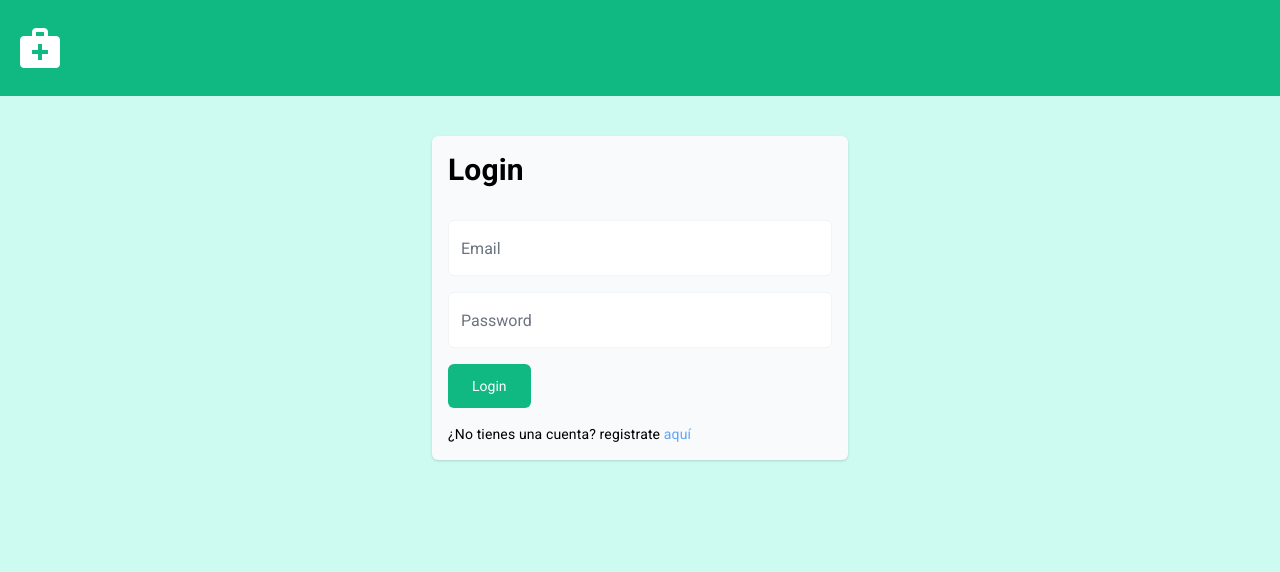
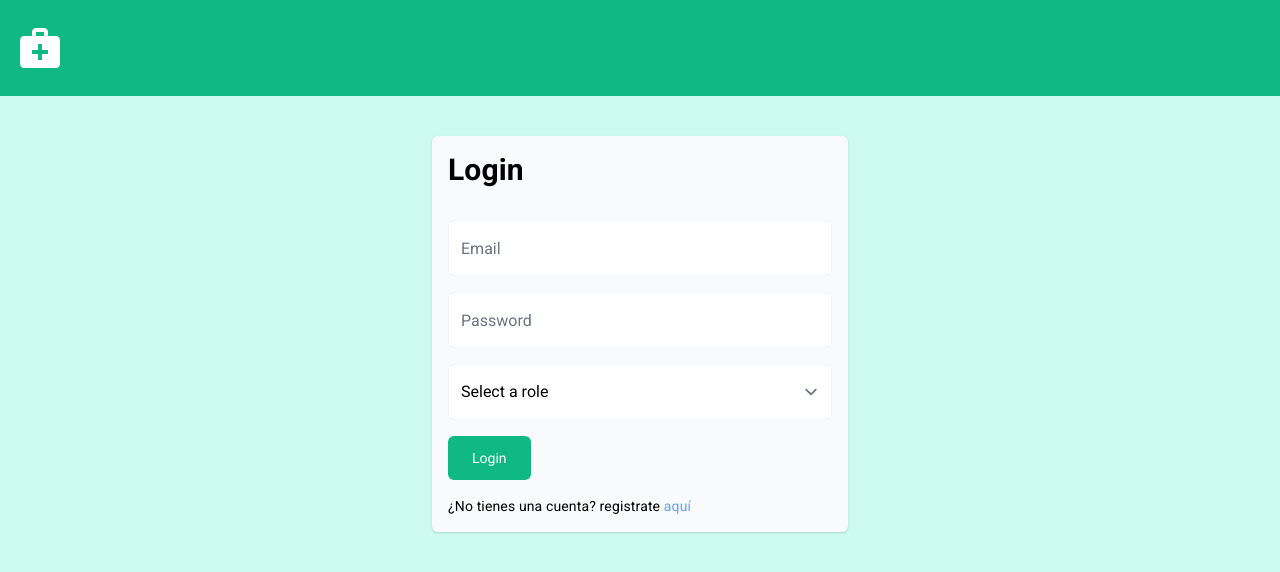
Before and after one commit to iamadeveloper-es/vue-login, a Vue app: page /login in a window 1280 px wide. Shown: the top 572 px of the page. Built offline with nearby package versions, Linux system fonts and the light colour scheme.

Commit message:
añadidos roles a formularios y validaciones

```diff
--- a/public/users.json
+++ b/public/users.json
@@ -22,6 +22,22 @@
         "email": "eperrier@gmail.com",
         "password": "epe15",
         "role": "patient"
+    },
+    {
+        "id": 4,
+        "name": "Mónica",
+        "lastName": "García",
+        "email": "mgarcia@gmail.com",
+        "password": "mgarcia15",
+        "role": "doctor"
+    },
+    {
+        "id": 5,
+        "name": "Michael",
+        "lastName": "Jordan",
+        "email": "mjordan@gmail.com",
+        "password": "mjordan15",
+        "role": "doctor"
     }
 
 ]
--- a/src/components/LoginComponent.vue
+++ b/src/components/LoginComponent.vue
@@ -22,6 +22,19 @@
           v-model="user.password"
         />
       </div>
+      <div class="form-group">
+        <select
+         class="w-full border-gray-100 rounded-md h-14"
+         v-model="user.role"
+        >
+          <option disabled value="">Select a role</option>
+          <option
+            v-for="role in userRoles"
+            :key="role"
+            :value="role"
+          >{{role}}</option>
+        </select>
+      </div>
       <div v-if="error.status" class="error px-6 py-3 bg-red-500 rounded-md mt-10 text-white">{{error.mssg}}</div>
       <button class="px-6 py-3 bg-green-500 rounded-md mt-10 text-white" type="submit">Login</button>
       <div class="link">
@@ -41,8 +54,10 @@ export default {
       return{
           user:{
               email: '',
-              password: ''
+              password: '',
+              role: ''
           },
+          userRoles: ['patient', 'doctor'],
           error:{
             status: false,
             mssg: ''
@@ -54,8 +69,8 @@ export default {
   },
   methods:{
     login(){
-      const {email, password} = this.user
-      if(email != '' && password != ''){
+      const {email, password, role} = this.user
+      if(email != '' && password != '' && role != ''){
         let payload = this.user
         this.$store.dispatch('login', payload)
         if(this.isUserLogged){
--- a/src/components/RegisterComponent.vue
+++ b/src/components/RegisterComponent.vue
@@ -37,6 +37,19 @@
           v-model="user.password"
         />
       </div>
+      <div class="form-group">
+        <select
+         class="w-full border-gray-100 rounded-md h-14"
+         v-model="user.role"
+        >
+          <option disabled value="">Select a role</option>
+          <option
+            v-for="role in userRoles"
+            :key="role"
+            :value="role"
+          >{{role}}</option>
+        </select>
+      </div>
       <div v-if="error.status" class="error px-6 py-3 bg-red-500 rounded-md mt-10 text-white">{{error.mssg}}</div>
       <button class="px-6 py-3 bg-green-500 rounded-md mt-10 text-white" type="submit">Register</button>
     </div>
@@ -56,7 +69,9 @@ export default {
         lastName: "",
         email: "",
         password: "",
+        role: ""
       },
+      userRoles: ['patient', 'doctor'],
       error:{
         status: false,
         mssg: ''
@@ -69,7 +84,7 @@ export default {
   methods: {
     register() {
       let payload = this.user;
-      if(this.user.name != '' && this.user.lastName != '' && this.user.email != '' && this.user.password != ''){
+      if(this.user.name != '' && this.user.lastName != '' && this.user.email != '' && this.user.password != '' && this.user.role != ''){
         this.$store.dispatch("register", payload);
         if (this.isUserRegistered) {
           this.$router.push({ path: "/login" });
--- a/src/store/mutations.js
+++ b/src/store/mutations.js
@@ -5,8 +5,8 @@ export default {
     },
     LOGIN(state, payload){
         Auth.deleteUserLogged(state)
-        const {email, password} = payload
-        const findUser = state.users.find(user => user.email === email && user.password === password)
+        const {email, password, role} = payload
+        const findUser = state.users.find(user => user.email === email && user.password === password && user.role === role)
         if(findUser != null){
             state.user = findUser
             Auth.setUserLogged(state, payload)
@@ -18,9 +18,9 @@ export default {
 
     },
     REGISTER(state, payload){
-        const {name, lastName, email, password} = payload
+        const {name, lastName, email, password, role} = payload
         const findUser = state.users.find(user => user.email === email)
-        if(name === '' || lastName === '' || email === '' || password === '' || findUser != null){
+        if(name === '' || lastName === '' || email === '' || password === '' || role === '' || findUser != null){
             state.isUserRegistered = false
             return
         }
@@ -32,7 +32,7 @@ export default {
                     lastName: lastName,
                     email: email,
                     password: password,
-                    role: 'patient'
+                    role: role
                 }
             )
             state.isUserRegistered = true
```
